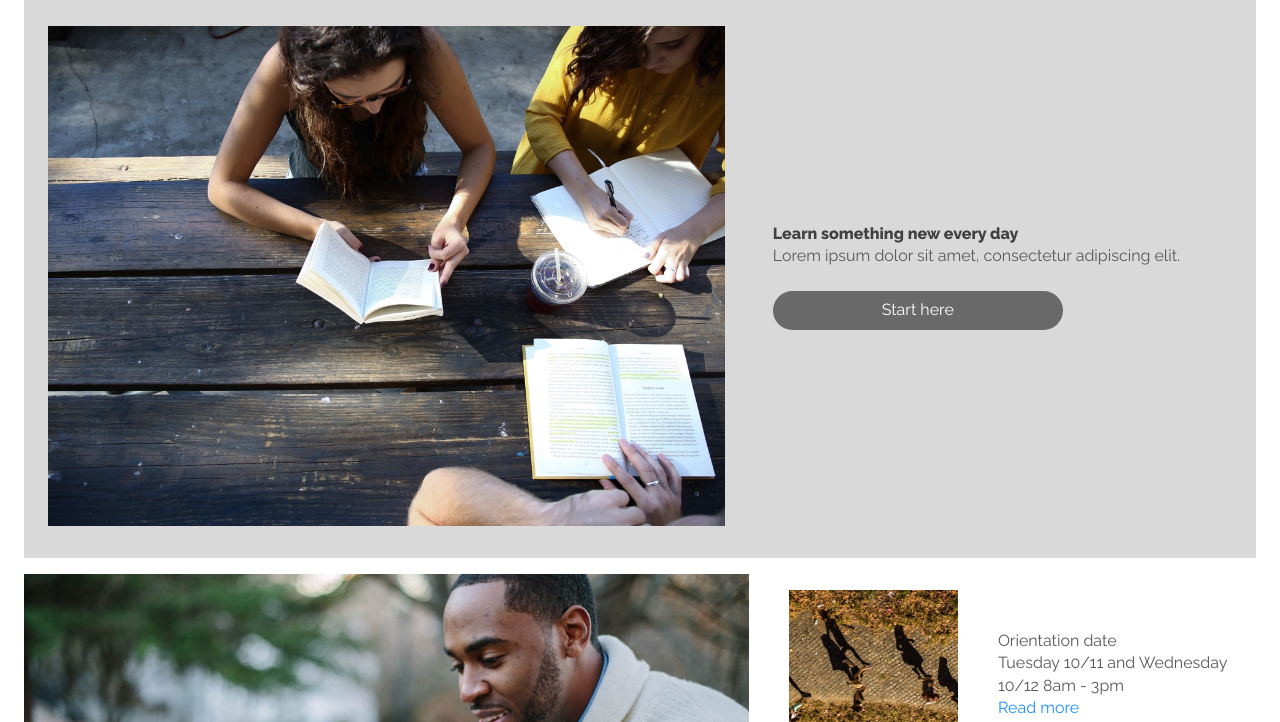
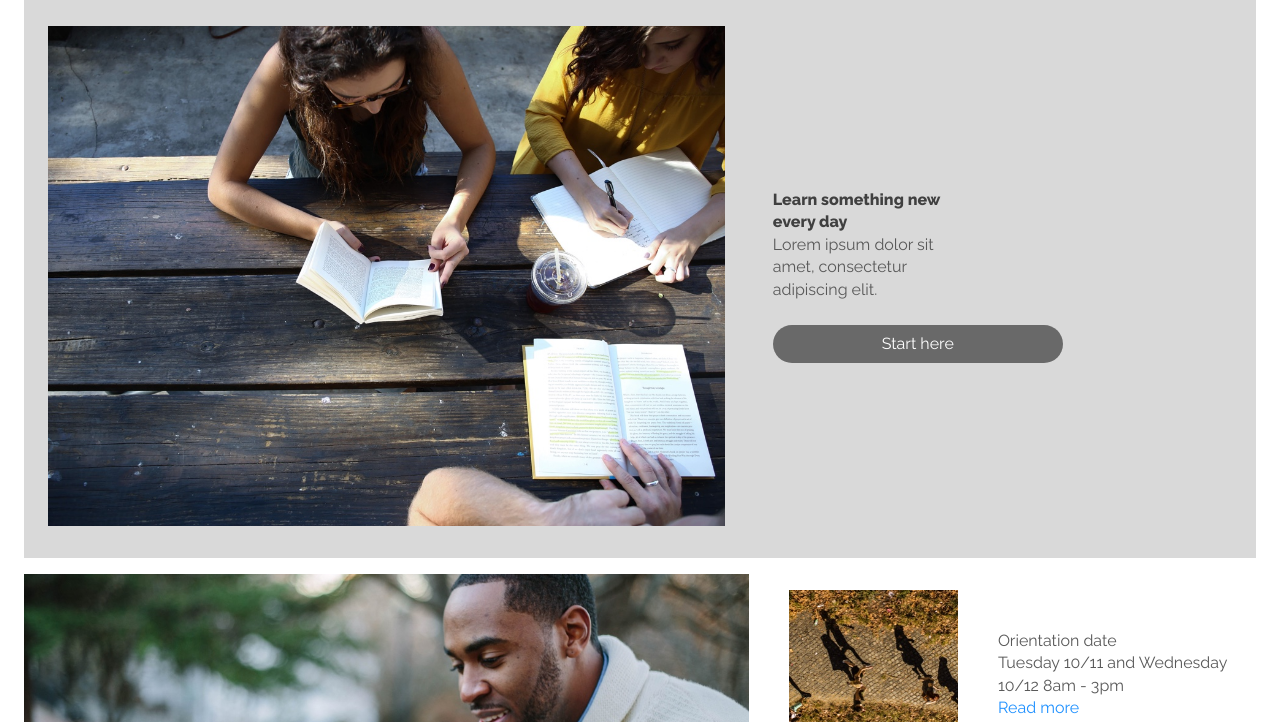
Before and after one commit to NYCuratrix/ColmarAcademy, a plain HTML site: page index.html in a window 1280 px wide. Shown: the part 78-800 px from the top of the page. Drawn offline with Linux system fonts and the light colour scheme; files that its build step writes are made by us from their sources.

Commit message:
small fix to banner text spacing

```diff
--- a/resources/css/style.css
+++ b/resources/css/style.css
@@ -173,6 +173,7 @@ ul li {
   flex-direction: column;
   color: hsl(0, 0%, 35%);
   font-family: "Raleway", "Helvetica", sans-serif;
+  max-width: 35%;
 }
 
 .banner-text h1 {
```
